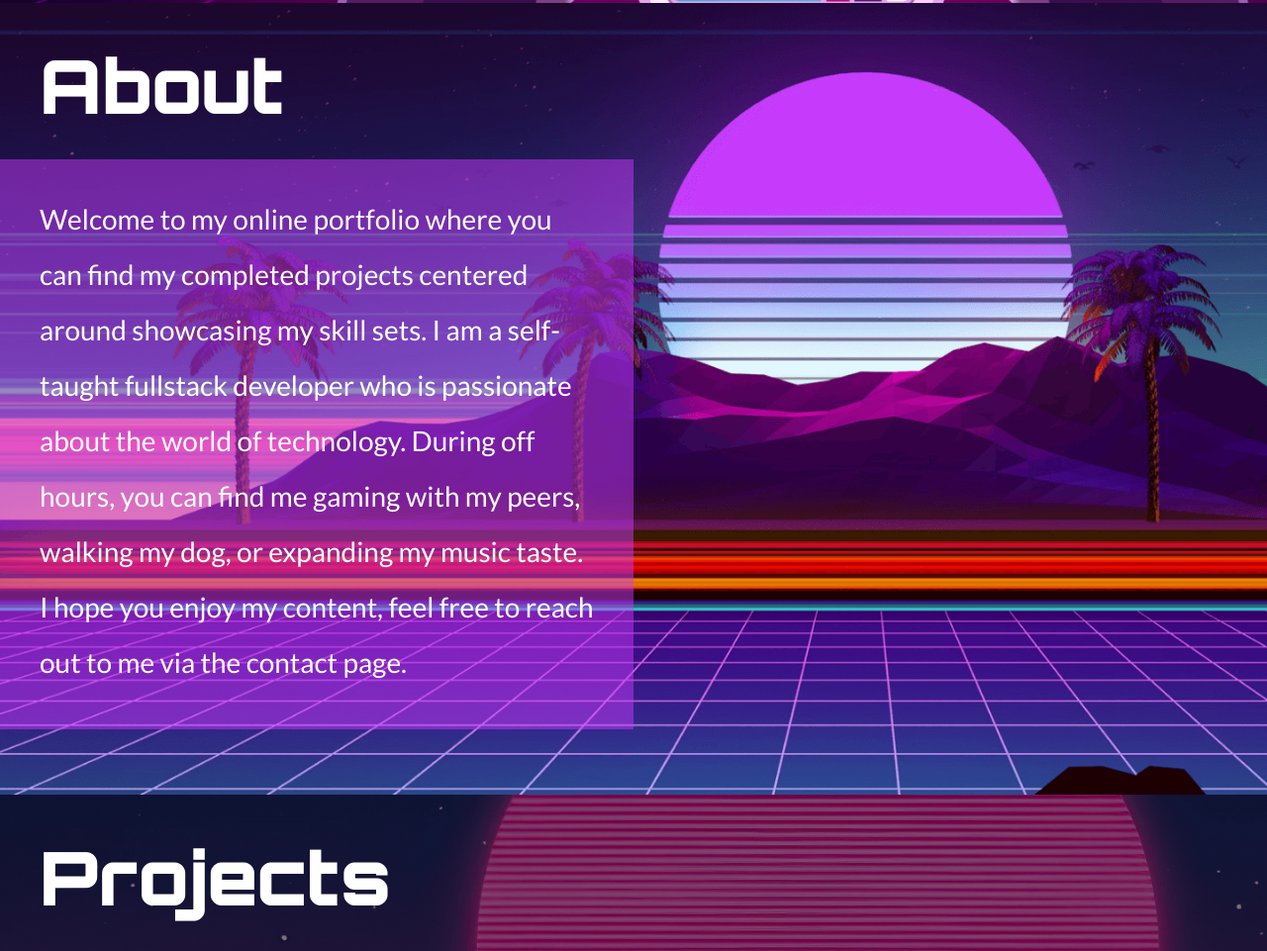
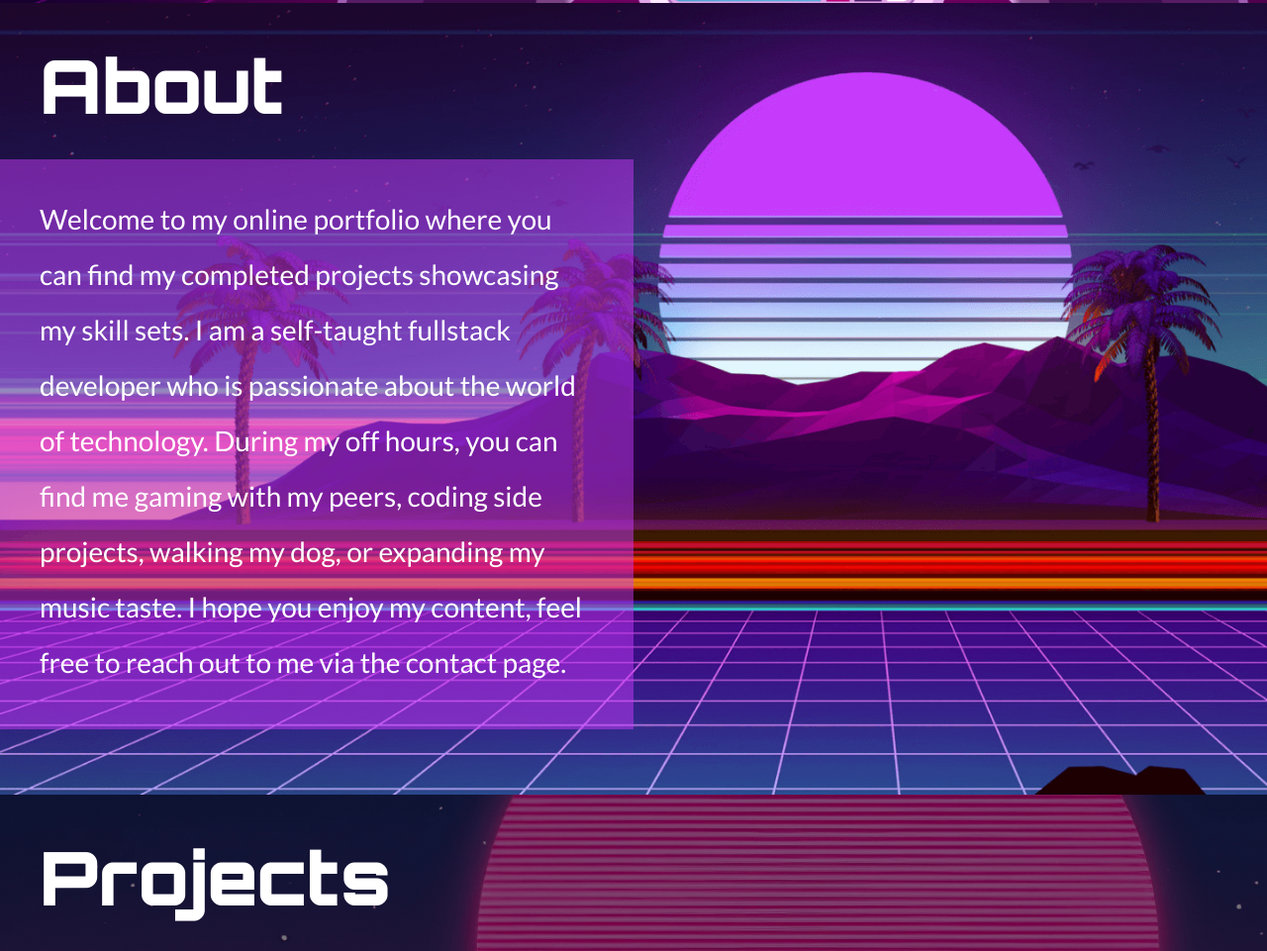
Before and after one commit to crypto-dot/PersonalSite, a plain HTML site: page index.html in a window 1280 px wide. Shown: the part 797-1758 px from the top of the page at 99% size. Drawn offline with Linux system fonts and the light colour scheme.

Commit message:
fixed bio section

```diff
--- a/index.html
+++ b/index.html
@@ -6,7 +6,7 @@
     <meta name="viewport" content="width=device-width, initial-scale=1.0">
     <title>Arbizu</title>
     <link rel='stylesheet' href="./style.css">
-    <script src='generateCursorAndSVGs.js' defer></script>
+    <script src='generateCursorAndSVGs.js ' defer></script>
     <script src='slideShow.js' defer></script>
 </head>
 <body>
@@ -30,7 +30,7 @@
     <section class="section" id= 'secondPage'>
         <h1 class = 'secondPageTitle'>About</h1>
         <div class='introContainer'>
-            Welcome to my online portfolio where you can find my completed projects centered around showcasing my skill sets. I am a self-taught fullstack developer who is passionate about the world of technology. During off hours, you can find me gaming with my peers, walking my dog, or expanding my music taste. I hope you enjoy my content, feel free to reach out to me via the contact page.
+            Welcome to my online portfolio where you can find my completed projects showcasing my skill sets. I am a self-taught fullstack developer who is passionate about the world of technology. During my off hours, you can find me gaming with my peers, coding side projects, walking my dog, or expanding my music taste. I hope you enjoy my content, feel free to reach out to me via the contact page.
         </div>
     </section>
 <section id= 'thirdPage'>
```
